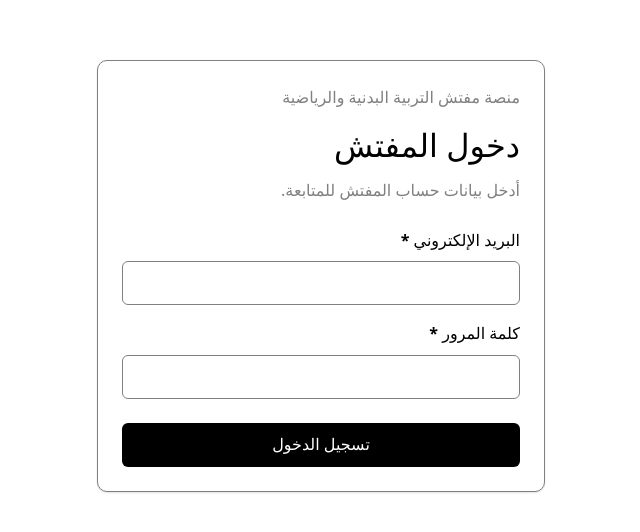
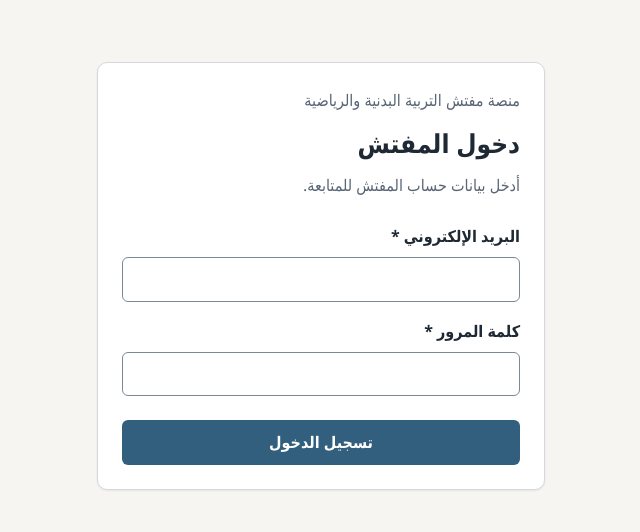
Before and after one commit to alandalousservice-bot/inspecter-platforme, a React (Vite) app in the folder packages/web/: page /login in a window 1280 px wide. Shown: the part 124-656 px from the top of the page, without its empty margins (606-1246 px from the left). Built offline with nearby package versions, Linux system fonts and the light colour scheme.

Commit message:
style: establish professional ui foundation

```diff
--- a/packages/web/src/auth/professional-identity.css
+++ b/packages/web/src/auth/professional-identity.css
@@ -1,7 +1,7 @@
 .professional-identity-page {
   inline-size: min(100%, 44rem);
   margin-inline: auto;
-  padding: var(--space-5);
+  padding: var(--space-6);
 }
 
 .professional-identity-page form {
--- a/packages/web/src/submissions/submissions.css
+++ b/packages/web/src/submissions/submissions.css
@@ -152,7 +152,7 @@
   flex-wrap: wrap;
   gap: var(--space-2) var(--space-6);
   margin-block: var(--space-2) 0;
-  padding-inline-start: var(--space-5);
+  padding-inline-start: var(--space-6);
 }
 
 @media (max-width: 60rem) {
@@ -194,7 +194,7 @@
   display: grid;
   gap: var(--space-3);
   margin: 0;
-  padding-inline-start: var(--space-5);
+  padding-inline-start: var(--space-6);
 }
 
 .submission-declaration-list > li {
--- a/packages/web/src/teachers/weekly-schedule.css
+++ b/packages/web/src/teachers/weekly-schedule.css
@@ -11,7 +11,7 @@
 .weekly-schedule__slot dt { color: var(--color-text-muted); font-size: var(--font-size-small); }
 .weekly-schedule__slot dd { margin: 0; overflow-wrap: anywhere; }
 .weekly-schedule__actions { display: flex; flex-wrap: wrap; gap: var(--space-2); }
-.weekly-schedule__form { display: grid; gap: var(--space-4); margin-block-start: var(--space-5); padding-block-start: var(--space-4); border-block-start: 1px solid var(--color-border); }
+.weekly-schedule__form { display: grid; gap: var(--space-4); margin-block-start: var(--space-6); padding-block-start: var(--space-4); border-block-start: 1px solid var(--color-border); }
 .weekly-schedule__form h2 { margin: 0; }
 .weekly-schedule__fields { display: grid; grid-template-columns: repeat(auto-fit, minmax(min(100%, 12rem), 1fr)); gap: var(--space-3); }
 .weekly-schedule__error { display: grid; gap: var(--space-2); color: var(--color-danger); }
--- a/packages/web/src/ui/primitives.css
+++ b/packages/web/src/ui/primitives.css
@@ -1,6 +1,6 @@
 .ui-button {
   display: inline-flex;
-  min-height: 2.75rem;
+  min-height: var(--control-height);
   align-items: center;
   justify-content: center;
   gap: var(--space-2);
@@ -16,8 +16,6 @@
     transform var(--motion-short) ease;
 }
 
-.ui-button:focus-visible,
-.ui-input:focus-visible,
 .ui-table-wrap:focus-visible,
 .ui-dialog button:focus-visible {
   outline: 3px solid var(--color-focus-ring);
@@ -44,7 +42,7 @@
 }
 
 .ui-button--secondary {
-  border-color: var(--color-border);
+  border-color: var(--color-border-strong);
   background: var(--color-surface);
   color: var(--color-text);
 }
@@ -78,9 +76,9 @@
 
 .ui-input {
   width: 100%;
-  min-height: 2.75rem;
+  min-height: var(--control-height);
   padding: var(--space-2) var(--space-3);
-  border: 1px solid var(--color-border);
+  border: 1px solid var(--color-border-strong);
   border-radius: var(--radius-control);
   background: var(--color-surface);
   color: var(--color-text);
@@ -107,7 +105,7 @@
 
 .ui-card {
   min-width: 0;
-  padding: var(--space-6);
+  padding: var(--card-padding);
   border: 1px solid var(--color-border);
   border-radius: var(--radius-card);
   background: var(--color-surface);
@@ -157,7 +155,7 @@
 }
 
 .ui-dialog::backdrop {
-  background: color-mix(in srgb, CanvasText 45%, transparent);
+  background: color-mix(in srgb, var(--color-text-primary) 45%, transparent);
 }
 
 .ui-dialog__body {
@@ -240,7 +238,8 @@
 
 .ui-table th,
 .ui-table td {
-  padding: var(--space-3) var(--space-4);
+  min-height: var(--table-row-min-height);
+  padding: var(--table-cell-padding-block) var(--space-4);
   border-block-start: 1px solid var(--color-border);
   vertical-align: top;
 }
@@ -261,6 +260,10 @@
 }
 
 @media (prefers-reduced-motion: reduce) {
+  html {
+    scroll-behavior: auto;
+  }
+
   .ui-button,
   .ui-state__indicator {
     animation: none;
--- a/packages/web/src/ui/shell.css
+++ b/packages/web/src/ui/shell.css
@@ -4,6 +4,8 @@
 
 html {
   direction: rtl;
+  color-scheme: light;
+  scroll-behavior: smooth;
 }
 
 body {
@@ -14,15 +16,50 @@ body {
   font-family: var(--font-sans);
   font-size: var(--font-size-body);
   line-height: var(--line-height-body);
+  font-variant-numeric: lining-nums;
 }
 
 a {
-  color: inherit;
+  color: var(--color-primary);
+  text-decoration-thickness: 0.08em;
+  text-underline-offset: 0.15em;
 }
 
-a:focus-visible {
+a:hover {
+  color: var(--color-primary-hover);
+}
+
+:where(a, button, input, select, textarea, summary, [tabindex]):focus-visible {
   outline: 3px solid var(--color-focus-ring);
-  outline-offset: 3px;
+  outline-offset: 2px;
+}
+
+button,
+input,
+select,
+textarea {
+  font: inherit;
+}
+
+bdi,
+.bidi-isolate {
+  unicode-bidi: isolate;
+}
+
+.bidi-ltr {
+  direction: ltr;
+  unicode-bidi: isolate;
+  text-align: start;
+}
+
+.numeric-value {
+  font-variant-numeric: tabular-nums lining-nums;
+  unicode-bidi: isolate;
+}
+
+::selection {
+  background: var(--color-primary-subtle);
+  color: var(--color-text-primary);
 }
 
 .skip-link {
@@ -97,6 +134,8 @@ a:focus-visible {
 .app-main h1 {
   margin-block-start: 0;
   font-size: var(--font-size-page);
+  font-weight: var(--font-weight-semibold);
+  line-height: var(--line-height-heading);
 }
 
 @media (max-width: 48rem) {
--- a/packages/web/src/ui/tokens.css
+++ b/packages/web/src/ui/tokens.css
@@ -1,31 +1,54 @@
 :root {
-  color-scheme: light dark;
-  font-family: system-ui, sans-serif;
+  color-scheme: light;
+  font-family: "Segoe UI", Tahoma, Arial, sans-serif;
   font-synthesis: none;
 
-  --color-canvas: Canvas;
-  --color-surface: Canvas;
-  --color-surface-raised: ButtonFace;
-  --color-text: CanvasText;
-  --color-text-muted: GrayText;
-  --color-border: GrayText;
-  --color-brand: CanvasText;
-  --color-brand-on: Canvas;
-  --color-info: LinkText;
-  --color-success: CanvasText;
-  --color-warning: CanvasText;
-  --color-danger: CanvasText;
-  --color-focus-ring: Highlight;
+  /* Working palette: calm administrative workspace. ADR-016 remains OPEN. */
+  --color-background: #f6f5f2;
+  --color-surface: #ffffff;
+  --color-surface-subtle: #f1f3f5;
+  --color-surface-elevated: #ffffff;
+  --color-border: #d5d9de;
+  --color-border-strong: #7c8995;
+  --color-text-primary: #1f2933;
+  --color-text-secondary: #465563;
+  --color-text-muted: #586574;
+  --color-primary: #315f7d;
+  --color-primary-hover: #284e68;
+  --color-primary-subtle: #e8f0f5;
+  --color-on-primary: #ffffff;
+  --color-success: #236443;
+  --color-success-subtle: #eaf4ed;
+  --color-on-success: #ffffff;
+  --color-warning: #765200;
+  --color-warning-subtle: #fff4d6;
+  --color-on-warning: #ffffff;
+  --color-danger: #a33a3a;
+  --color-danger-subtle: #fbecec;
+  --color-on-danger: #ffffff;
+  --color-info: #315f7d;
+  --color-info-subtle: #e8f0f5;
+  --color-on-info: #ffffff;
+  --color-focus-ring: #1d5f86;
 
-  --font-sans: system-ui, sans-serif;
+  --font-sans: "Segoe UI", Tahoma, Arial, sans-serif;
   --font-size-meta: 0.75rem;
   --font-size-small: 0.875rem;
+  --font-size-label: 0.875rem;
   --font-size-body: 1rem;
+  --font-size-table-header: 0.875rem;
   --font-size-card: 1.125rem;
-  --font-size-section: 1.5rem;
-  --font-size-page: 2rem;
-  --line-height-body: 1.6;
+  --font-size-section: 1.25rem;
+  --font-size-page: 1.625rem;
+  --font-weight-regular: 400;
+  --font-weight-medium: 500;
+  --font-weight-semibold: 600;
+  --font-weight-bold: 700;
+  --line-height-body: 1.65;
+  --line-height-heading: 1.35;
+  --line-height-compact: 1.45;
 
+  /* 4px-based spacing scale: 4, 8, 12, 16, 24, 32, 48px. */
   --space-1: 0.25rem;
   --space-2: 0.5rem;
   --space-3: 0.75rem;
@@ -34,10 +57,31 @@
   --space-8: 2rem;
   --space-12: 3rem;
 
+  --control-height: 2.75rem;
+  --control-height-compact: 2.5rem;
+  --page-gutter: 2rem;
+  --page-gutter-mobile: 1rem;
+  --section-gap: 2rem;
+  --card-padding: 1.5rem;
+  --table-row-min-height: 2.75rem;
+  --table-cell-padding-block: 0.75rem;
+  --content-max-width: 90rem;
+  --sidebar-width: 14.5rem;
+  --header-height: 4rem;
+
   --radius-control: 0.375rem;
   --radius-card: 0.625rem;
   --radius-dialog: 1rem;
-  --elevation-low: 0 1px 2px color-mix(in srgb, CanvasText 12%, transparent);
-  --elevation-high: 0 8px 24px color-mix(in srgb, CanvasText 12%, transparent);
+  --radius-pill: 999px;
+  --elevation-low: 0 1px 2px rgb(31 41 51 / 8%);
+  --elevation-high: 0 8px 24px rgb(31 41 51 / 14%);
   --motion-short: 150ms;
+  --motion-standard: 200ms;
+
+  /* Temporary aliases keep existing feature CSS stable during G6 migration. */
+  --color-canvas: var(--color-background);
+  --color-surface-raised: var(--color-surface-elevated);
+  --color-text: var(--color-text-primary);
+  --color-brand: var(--color-primary);
+  --color-brand-on: var(--color-on-primary);
 }
--- a/packages/web/src/visits/inspector-visit-report.css
+++ b/packages/web/src/visits/inspector-visit-report.css
@@ -1,6 +1,6 @@
-.v1-report-page > form { display: grid; gap: var(--space-5); }
+.v1-report-page > form { display: grid; gap: var(--space-6); }
 .v1-report-sections { display: grid; gap: var(--space-4); }
-.v1-report-section { scroll-margin-block-start: var(--space-5); }
+.v1-report-section { scroll-margin-block-start: var(--space-6); }
 .v1-report-section__content { display: grid; gap: var(--space-4); }
 .v1-report-grid { display: grid; grid-template-columns: repeat(auto-fit, minmax(min(100%, 19rem), 1fr)); gap: var(--space-4); align-items: start; }
 .v1-report-readonly { display: grid; gap: var(--space-2); min-width: 0; padding: var(--space-3); border: 1px solid var(--color-border); border-radius: var(--radius-control); background: var(--color-surface-raised); }
```
Also changed, not shown: 2 other files (tests, documents, lock files or other folders).
